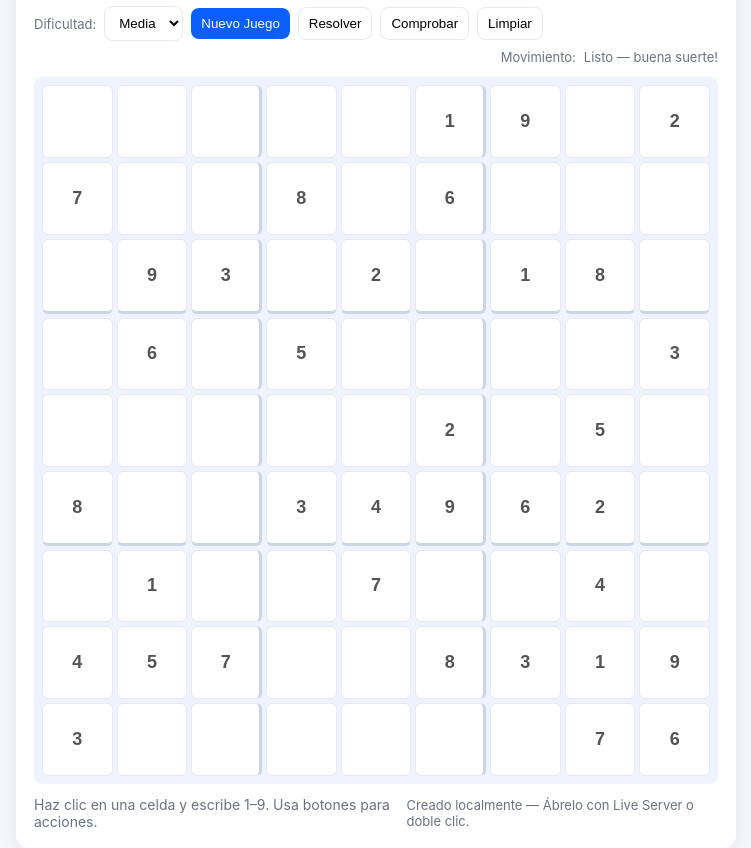
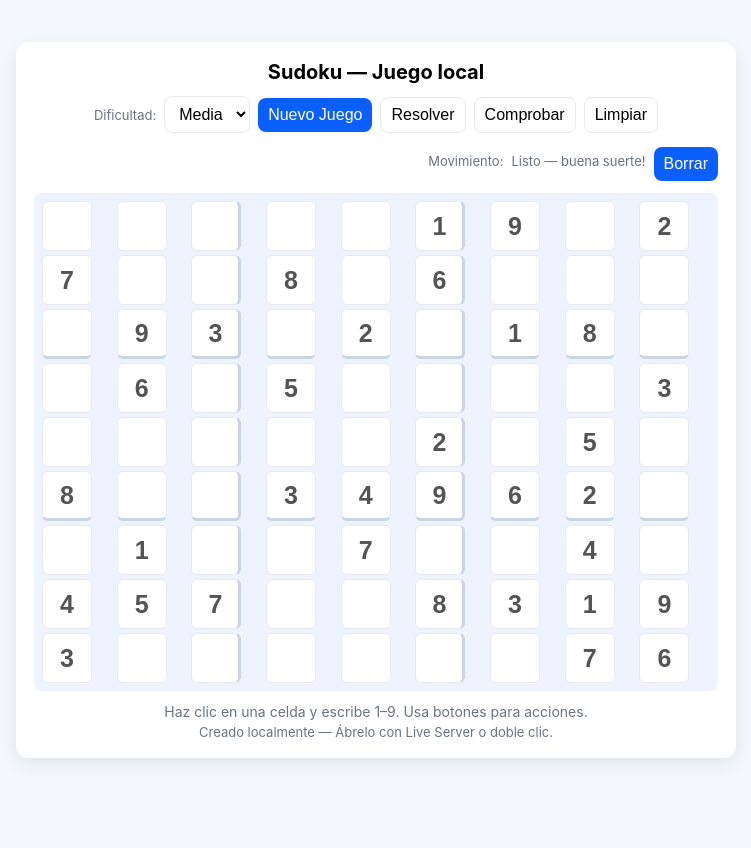
Before and after one commit to Marckycat/MiWeb, a plain HTML site: page HTML-Web/SudokuGame.html in a window 1280 px wide. Shown: the whole page, without its empty margins (264-1015 px from the left). After the commit the page ends 800 px from the top, so only its background shows below. Drawn offline with Linux system fonts and the light colour scheme.

Commit message:
Sudoku para moviles

```diff
--- a/HTML-Web/scripts/scriptSudoku.js
+++ b/HTML-Web/scripts/scriptSudoku.js
@@ -98,8 +98,12 @@ function buildGrid(){
       if((r+1)%3===0 && r!==8) cell.style.borderBottom='3px solid #cbd5e1';
       if((c+1)%3===0 && c!==8) cell.style.borderRight='3px solid #cbd5e1';
       const input=document.createElement('input');
-      input.type='text'; input.maxLength=1; input.inputMode='numeric';
-      input.dataset.r=r; input.dataset.c=c;
+      input.type='text';
+      input.maxLength=1;
+      input.inputMode='numeric'; // ✅ móvil: teclado numérico
+      input.pattern='[1-9]*';    // ✅ móvil
+      input.dataset.r=r;
+      input.dataset.c=c;
       input.addEventListener('input', onInput);
       input.addEventListener('keydown', onKeyDown);
       cell.appendChild(input);
@@ -111,7 +115,8 @@ function buildGrid(){
 function onKeyDown(e){
   const inpt=e.target;
   if(['ArrowUp','ArrowDown','ArrowLeft','ArrowRight'].includes(e.key)){
-    e.preventDefault(); moveFocus(e.key,inpt);
+    e.preventDefault();
+    moveFocus(e.key,inpt);
   }
 }
 function moveFocus(dir,input){
@@ -124,6 +129,7 @@ function moveFocus(dir,input){
   const next=document.querySelector(`input[data-r="${nr}"][data-c="${nc}"]`);
   if(next) next.focus();
 }
+
 function onInput(e){
   const val=e.target.value.replace(/[^1-9]/g,'');
   e.target.value=val;
@@ -173,6 +179,17 @@ document.getElementById('clear').addEventListener('click', ()=>{
   status.textContent='Limpio';
 });
 
+// ✅ NUEVO: Botón Borrar para móviles
+const eraseBtn=document.createElement('button');
+eraseBtn.textContent='Borrar';
+eraseBtn.className='primary';
+eraseBtn.style.marginTop='6px';
+eraseBtn.addEventListener('click', ()=>{
+  const active=document.activeElement;
+  if(active.tagName==='INPUT') active.value='';
+});
+document.querySelector('.controls').appendChild(eraseBtn);
+
 function fillBoard(board){
   const inputs=gridEl.querySelectorAll('input');
   inputs.forEach(inp=>{
@@ -213,6 +230,7 @@ function validateBoard(board){
   }
   return true;
 }
+
 function startNew(holes){
   status.textContent='Generando... espera';
   setTimeout(()=>{
--- a/HTML-Web/styles/styleSudoku.css
+++ b/HTML-Web/styles/styleSudoku.css
@@ -3,8 +3,11 @@
   --card:#ffffff;
   --accent:#0b5fff;
   --muted:#6b7280;
+  --cell-size: min(50px, calc((100vw - 40px)/9));
 }
+
 * { box-sizing:border-box; }
+
 body {
   font-family: Inter, system-ui, Arial;
   background: var(--bg);
@@ -12,39 +15,49 @@ body {
   display:flex;
   align-items:center;
   justify-content:center;
-  height:100vh;
+  min-height:100vh;
+  padding:10px;
 }
+
 .card {
   background: var(--card);
   padding:18px;
   border-radius:12px;
   box-shadow:0 6px 18px rgba(16,24,40,.08);
   width:720px;
-  max-width:96%;
+  max-width:100%;
 }
+
 h1 {
   margin:0 0 12px;
   font-size:20px;
+  text-align:center;
 }
+
 .controls {
   display:flex;
   gap:8px;
   flex-wrap:wrap;
   align-items:center;
+  justify-content:center;
   margin-bottom:12px;
 }
+
 select, button {
   padding:8px 10px;
   border-radius:8px;
   border:1px solid #e6e9ef;
   background:white;
   cursor:pointer;
+  font-size:16px;
 }
+
 button.primary {
   background: var(--accent);
   color:white;
   border:none;
 }
+
 .grid {
   display:grid;
   grid-template-columns:repeat(9,1fr);
@@ -53,14 +66,17 @@ button.primary {
   background:#eef3ff;
   border-radius:8px;
 }
+
 .cell {
   position:relative;
-  padding-top:100%;
+  width: var(--cell-size);
+  height: var(--cell-size);
   background:white;
   border-radius:6px;
   overflow:hidden;
   border:1px solid #e6e9ef;
 }
+
 .cell input {
   position:absolute;
   top:0;
@@ -68,26 +84,36 @@ button.primary {
   width:100%;
   height:100%;
   border:none;
-  font-size:18px;
+  font-size:calc(var(--cell-size) / 2);
   text-align:center;
   background:transparent;
+  -webkit-appearance: none;
 }
+
 .givencell {
   background:#f1f5f9;
   font-weight:700;
 }
+
 .footer {
   display:flex;
+  flex-direction:column;
+  gap:4px;
   justify-content:space-between;
   align-items:center;
   margin-top:12px;
   color:var(--muted);
   font-size:14px;
+  text-align:center;
 }
+
 .small {
   font-size:13px;
   color:var(--muted);
 }
+
 @media (max-width:520px){
-  .card{padding:12px}
+  .card{padding:12px;}
+  .controls { flex-direction: column; gap:6px; }
+  .cell input { font-size:calc(var(--cell-size)/2.2); }
 }
```
